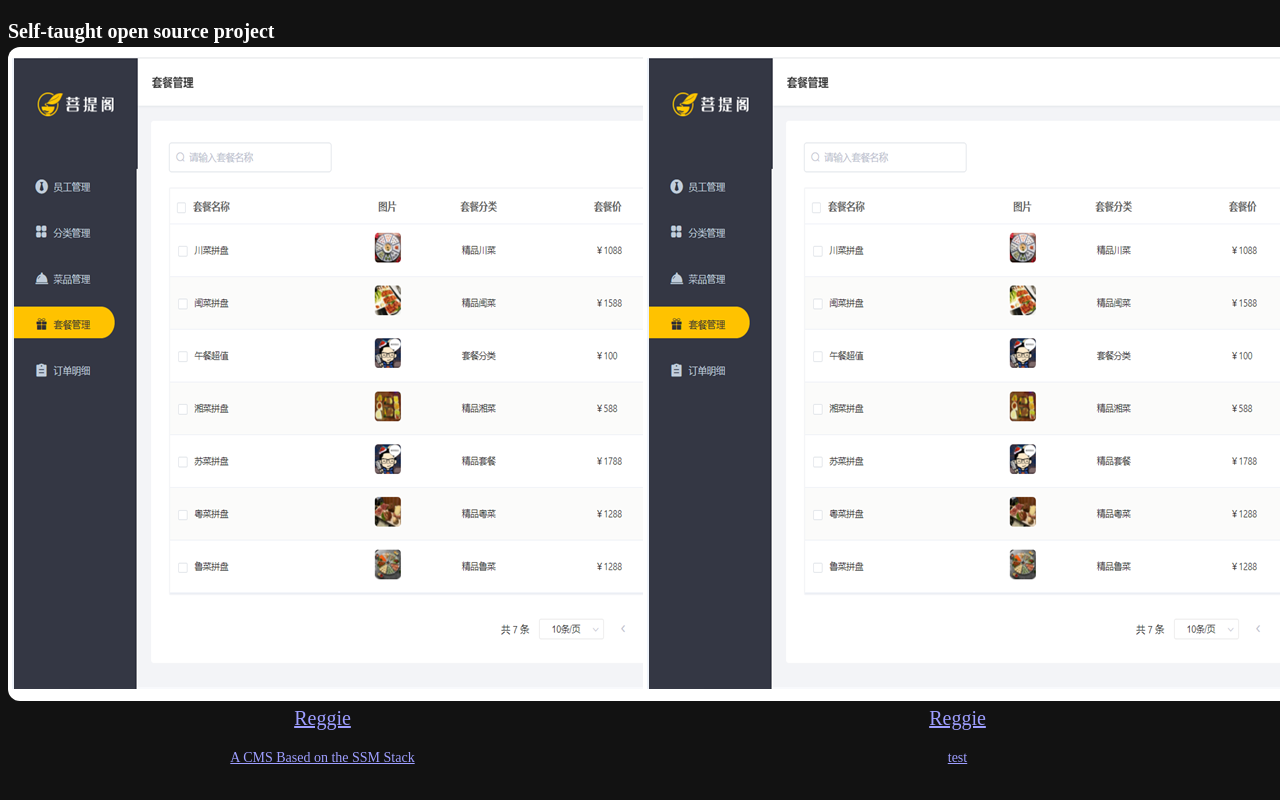
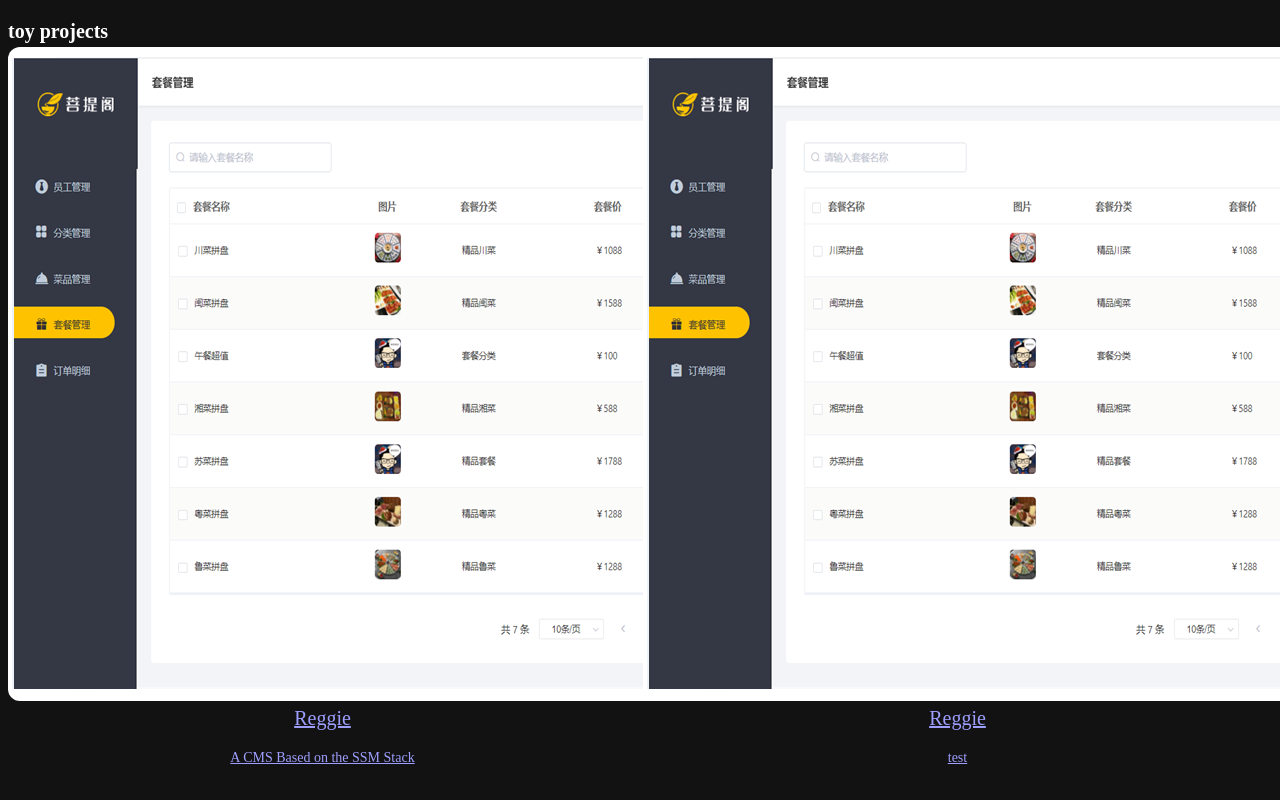
Before and after one commit to TonyMarsh31/tony-homepage, a Next.js app: page /works in a window 1280 px wide. Shown: the top 800 px of the page. Built offline with nearby package versions, Linux system fonts and the light colour scheme.

Commit message:
:memo: change section name.

```diff
--- a/pages/works.js
+++ b/pages/works.js
@@ -8,7 +8,7 @@ const Works = () => (
   <Layout titile="Works">
     <Container>
       <Heading as="h3" fontSize={20} mb={4}>
-        Self-taught open source project
+        toy projects
       </Heading>
       <SimpleGrid columns={[1, 1, 2]} gap={6}>
         <Section delay={0.1}>
```
